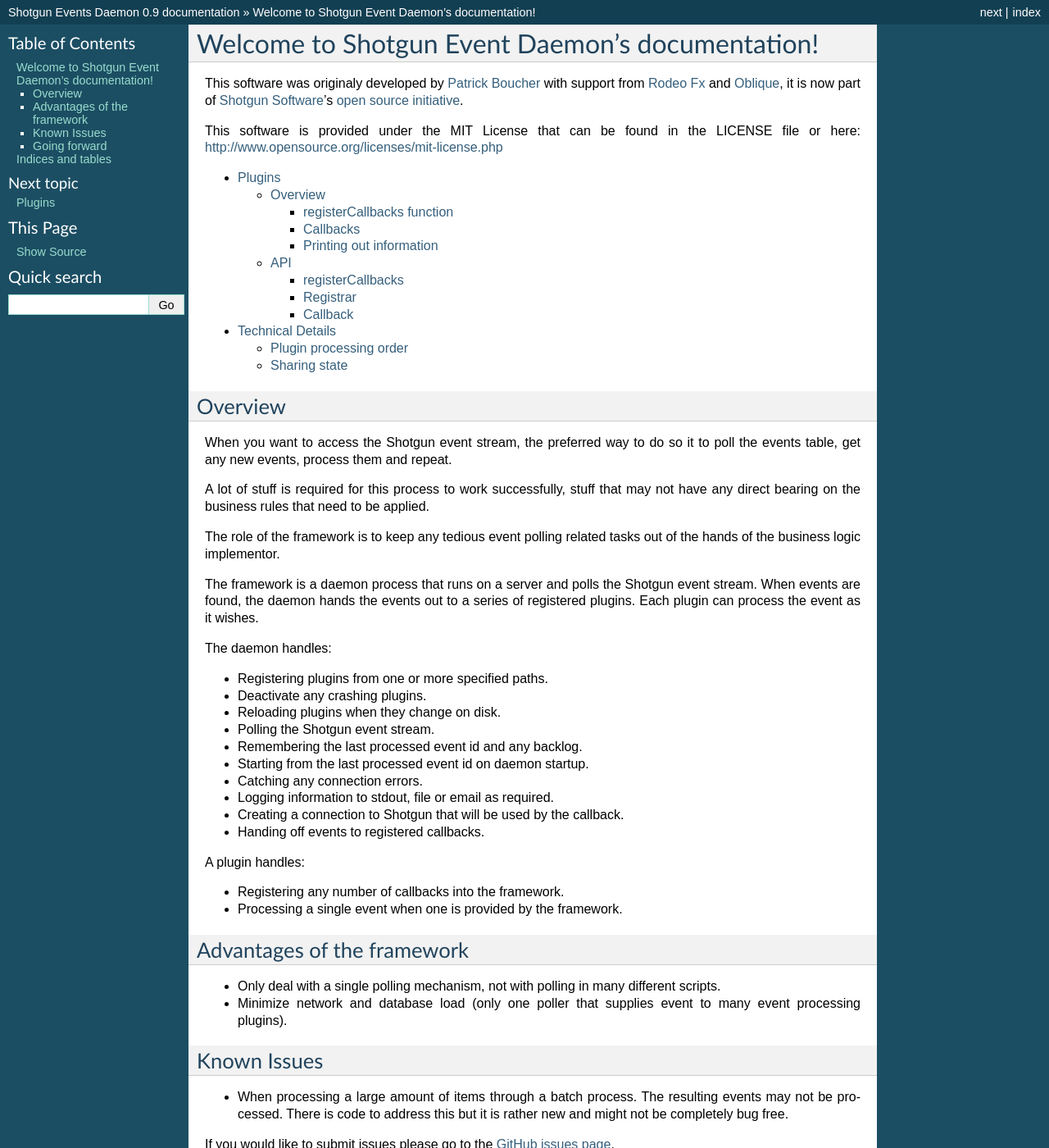
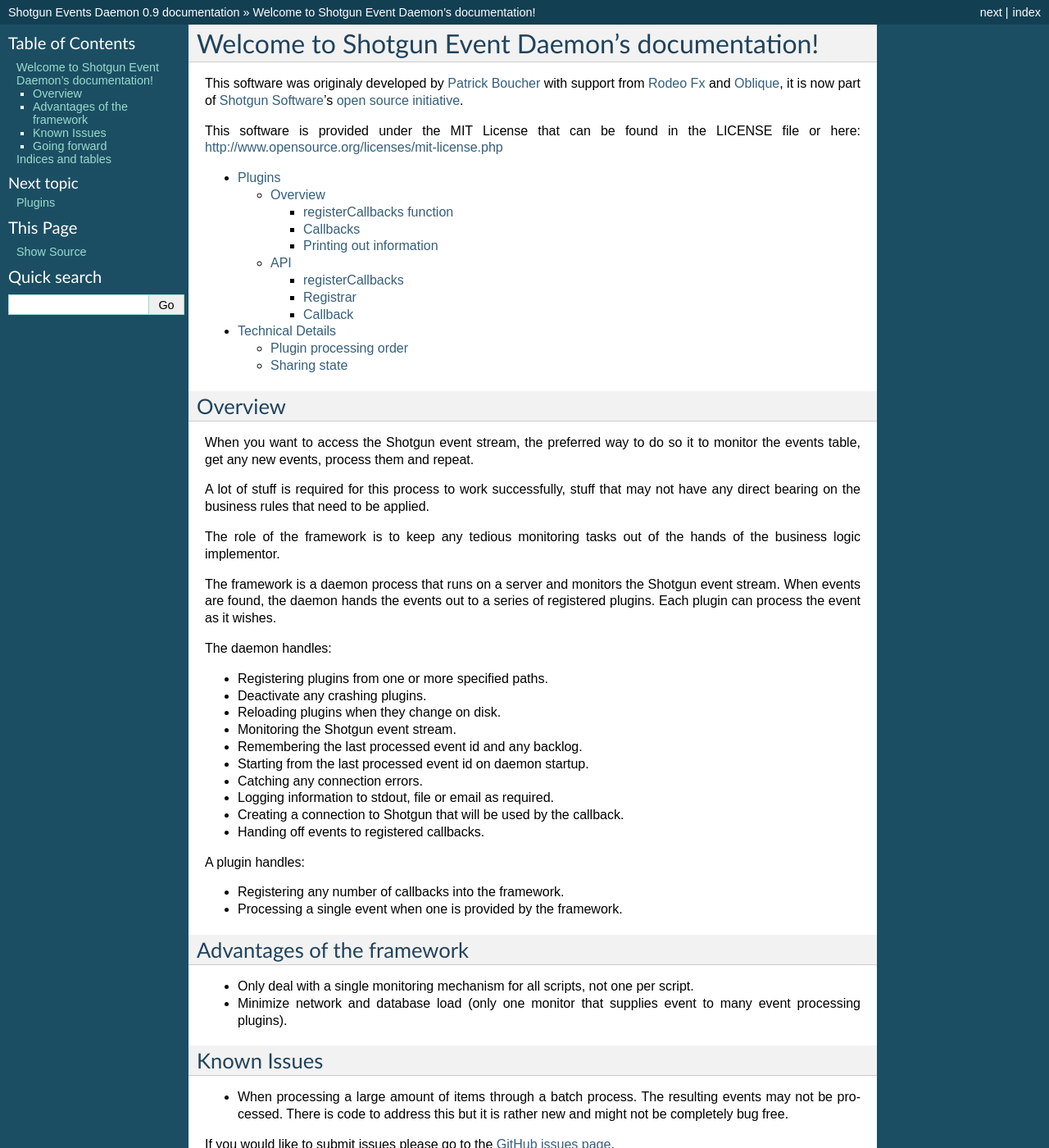
Before and after one commit to rodeofx/shotgunEvents, a Sphinx documentation site: the page built from docs/index.rst, in a window 1280 px wide and 1400 px high. Shown: the whole window at 82% size. Built offline with Sphinx 7.4.7, drawn with Linux system fonts in a browser that asks for light colours.

Commit message:
Documentation updates.

```diff
--- a/docs/index.rst
+++ b/docs/index.rst
@@ -22,15 +22,15 @@
 --------
 
 When you want to access the Shotgun event stream, the preferred way to do so it
-to poll the events table, get any new events, process them and repeat.
+to monitor the events table, get any new events, process them and repeat.
 
 A lot of stuff is required for this process to work successfully, stuff that may
 not have any direct bearing on the business rules that need to be applied.
 
-The role of the framework is to keep any tedious event polling related tasks out
-of the hands of the business logic implementor.
+The role of the framework is to keep any tedious monitoring tasks out of the
+hands of the business logic implementor.
 
-The framework is a daemon process that runs on a server and polls the Shotgun
+The framework is a daemon process that runs on a server and monitors the Shotgun
 event stream. When events are found, the daemon hands the events out to a series
 of registered plugins. Each plugin can process the event as it wishes.
 
@@ -39,7 +39,7 @@
 - Registering plugins from one or more specified paths.
 - Deactivate any crashing plugins.
 - Reloading plugins when they change on disk.
-- Polling the Shotgun event stream.
+- Monitoring the Shotgun event stream.
 - Remembering the last processed event id and any backlog.
 - Starting from the last processed event id on daemon startup.
 - Catching any connection errors.
@@ -56,9 +56,9 @@
 Advantages of the framework
 ---------------------------
 
-- Only deal with a single polling mechanism, not with polling in many different
-  scripts.
-- Minimize network and database load (only one poller that supplies event to
+- Only deal with a single monitoring mechanism for all scripts, not one per
+  script.
+- Minimize network and database load (only one monitor that supplies event to
   many event processing plugins).
 
 
--- a/src/shotgunEventDaemon.conf
+++ b/src/shotgunEventDaemon.conf
@@ -36,9 +36,9 @@
 # sends an email in the default configuration)
 max_conn_retries = 5
 
-# Number of seconds to wait before polling for new events after each batch of events
+# Number of seconds to wait before requesting new events after each batch of events
 # is done processing
-poll_interval = 5
+fetch_interval = 5
 
 
 [shotgun]
```
Also changed, not shown: 1 other file.
